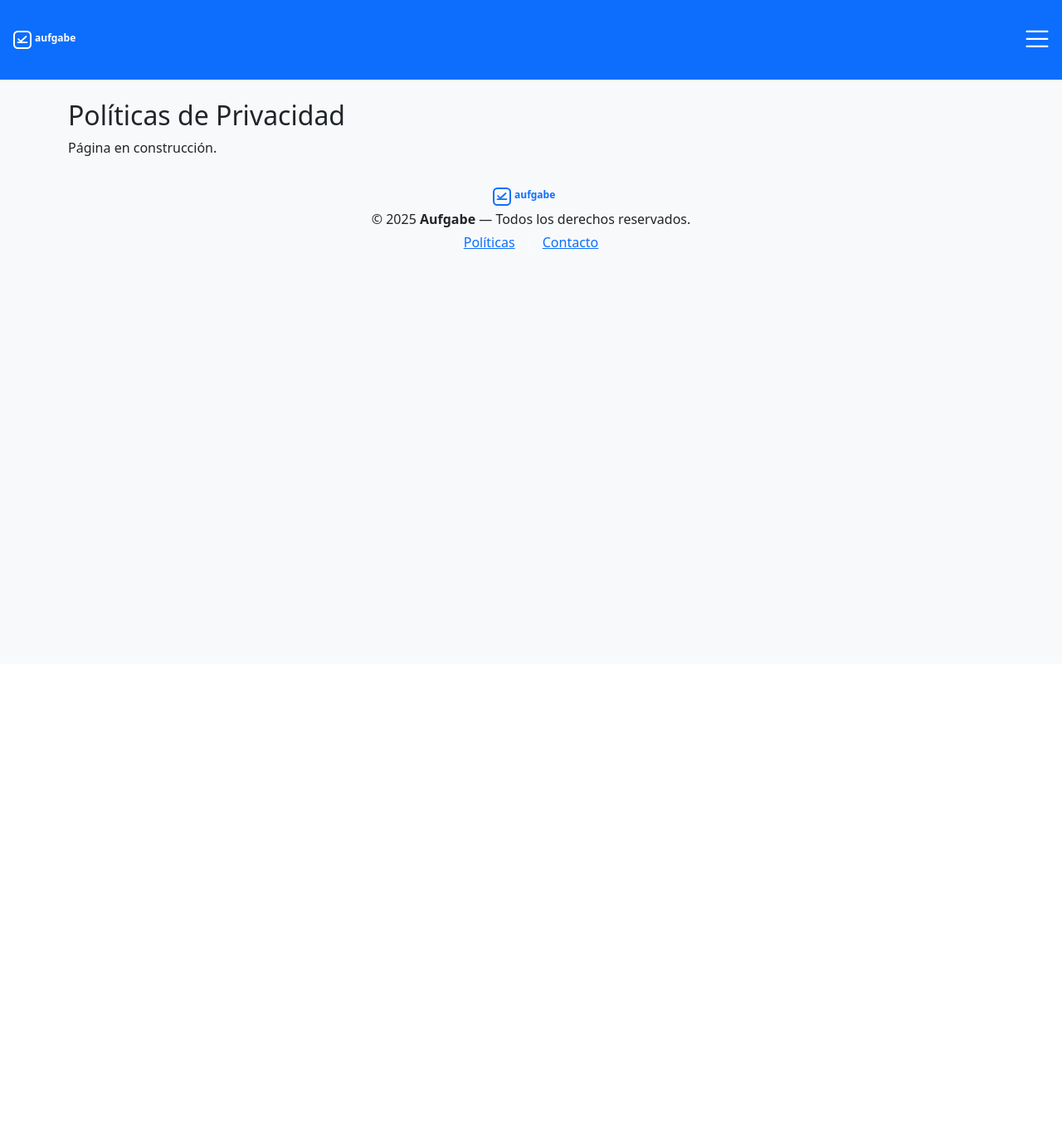
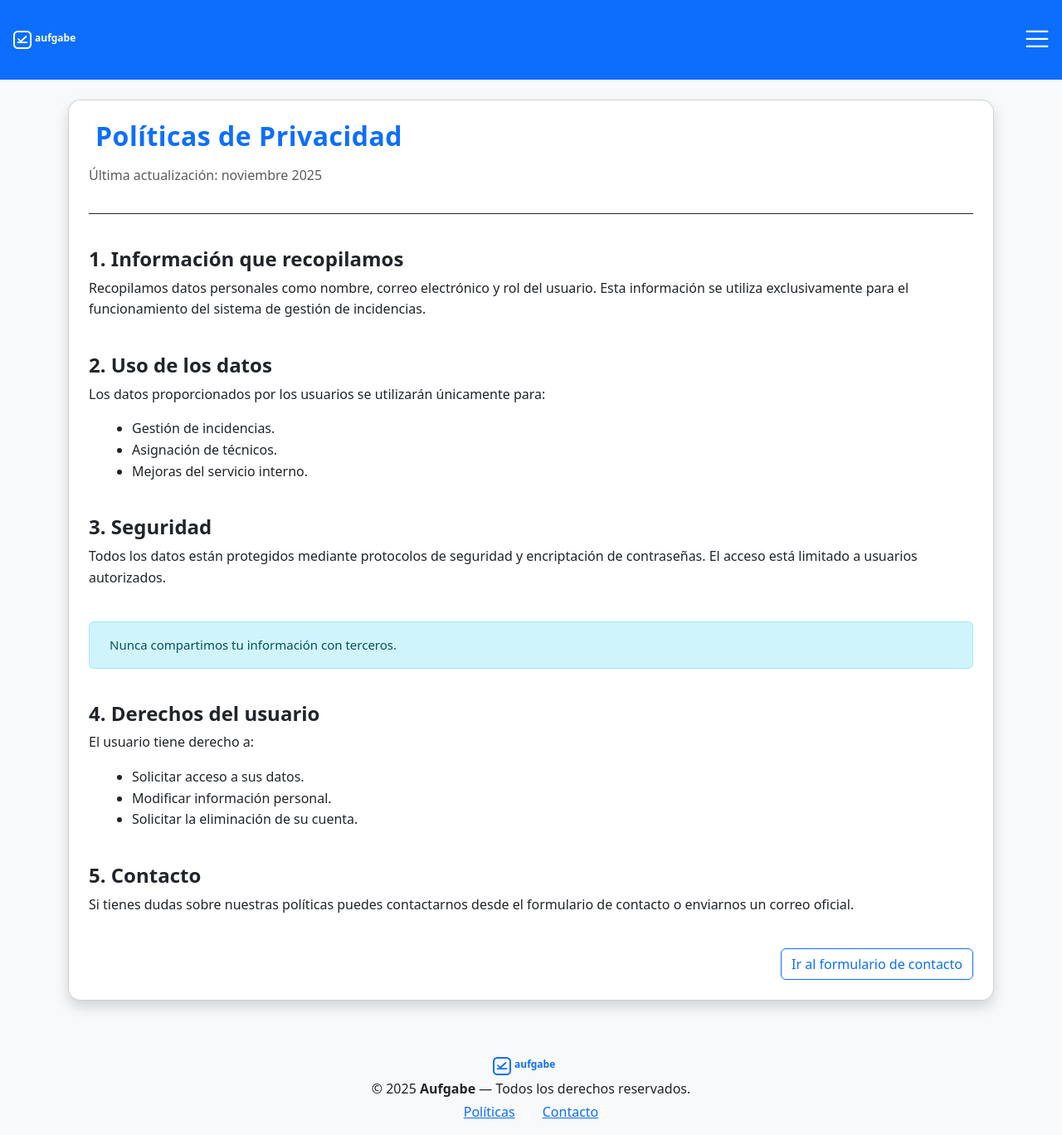
Before and after one commit to AliciaMontinho/Aufgabe, a PHP site: page /politicas.php in a window 1280 px wide. Shown: the whole page at 83% size. Before the commit the page ends 300 px from the top, so only its background shows below. Run offline with PHP 8.4, Linux system fonts and the light colour scheme.

Commit message:
Implementación de página de políticas

```diff
--- /dev/null
+++ b/assets/css/politicas.css
@@ -0,0 +1,34 @@
+/* Animación css+js que hace que los elementos (que son invisibles al cargar la página) se hagan visible de uno
+en uno creando así un efecto óptico elegante */
+.politicas-container .card > * {
+    opacity: 0;
+    transform: translateY(15px);
+    transition: all 0.4s ease;
+}
+
+
+.politicas-container .card > *.aparecer {
+    opacity: 1;
+    transform: translateY(0);
+}
+.politicas-container h2 {
+    letter-spacing: 0.5px;
+}
+
+.politicas-container ul {
+    margin-left: 20px;
+}
+
+.politicas-container p,
+.politicas-container li {
+    font-size: 16px;
+    line-height: 1.6;
+}
+
+.politicas-container .alert {
+    font-size: 15px;
+}
+.aparecer {
+    opacity: 1;
+    transform: translateY(0);
+}
--- /dev/null
+++ b/assets/js/politicas.js
@@ -0,0 +1,26 @@
+document.addEventListener("DOMContentLoaded", () => {
+    setTimeout(() => {
+        const elementos = document.querySelectorAll(".politicas-container .card > *");
+        console.log("Elementos encontrados:", elementos.length);
+
+        elementos.forEach((el, i) => {
+            setTimeout(() => el.classList.add("aparecer"), i * 120);
+        });
+    }, 100);
+
+    //JS para actualizar la fecha automáticamente
+    const fechaSpan = document.getElementById("fecha-actualizacion"); // 👈 ID del span en HTML
+    if (fechaSpan) {
+
+        const meses = [
+            "enero", "febrero", "marzo", "abril", "mayo", "junio",
+            "julio", "agosto", "septiembre", "octubre", "noviembre", "diciembre"
+        ];
+
+        const hoy = new Date();
+        const mes = meses[hoy.getMonth()]; //Como es noviembre guarda como íncice 10 y lo busca en el array
+        const anio = hoy.getFullYear(); //recoge el año actual
+
+        fechaSpan.textContent = `${mes} ${anio}`; //lo que veremos en el HTML
+    }
+});
--- a/views/politicas.php
+++ b/views/politicas.php
@@ -1,8 +1,56 @@
 <?php include_once("../includes/header_login.php"); ?>
+<link rel="stylesheet" href="../assets/css/politicas.css">
 
-<div class="container mt-4">
-  <h2>Políticas de Privacidad</h2>
-  <p>Página en construcción.</p>
+<div class="container mt-4 mb-5 politicas-container">
+  <div class="card shadow p-4" style="border-radius: 15px;">
+    <h2 class="text-primary mb-3 fw-bold">
+      <i class="bi bi-shield-lock me-2"></i>Políticas de Privacidad
+    </h2>
+
+    <p class="text-muted">
+      Última actualización: <span id="fecha-actualizacion"></span>
+    </p>
+
+    <hr>
+
+    <h4 class="fw-semibold mt-4">1. Información que recopilamos</h4>
+    <p>Recopilamos datos personales como nombre, correo electrónico y rol del usuario. Esta información se utiliza exclusivamente para el funcionamiento del sistema de gestión de incidencias.</p>
+
+    <h4 class="fw-semibold mt-4">2. Uso de los datos</h4>
+    <p>Los datos proporcionados por los usuarios se utilizarán únicamente para:</p>
+    <ul>
+      <li>Gestión de incidencias.</li>
+      <li>Asignación de técnicos.</li>
+      <li>Mejoras del servicio interno.</li>
+    </ul>
+
+    <h4 class="fw-semibold mt-4">3. Seguridad</h4>
+    <p>Todos los datos están protegidos mediante protocolos de seguridad y encriptación de contraseñas. El acceso está limitado a usuarios autorizados.</p>
+
+    <div class="alert alert-info mt-4">
+      <i class="bi bi-lock me-2"></i> Nunca compartimos tu información con terceros.
+    </div>
+
+    <h4 class="fw-semibold mt-4">4. Derechos del usuario</h4>
+    <p>El usuario tiene derecho a:</p>
+    <ul>
+      <li>Solicitar acceso a sus datos.</li>
+      <li>Modificar información personal.</li>
+      <li>Solicitar la eliminación de su cuenta.</li>
+    </ul>
+
+    <h4 class="fw-semibold mt-4">5. Contacto</h4>
+    <p>Si tienes dudas sobre nuestras políticas puedes contactarnos desde el formulario de contacto o enviarnos un correo oficial.</p>
+
+    <div class="text-end mt-4">
+      <a href="contacto.php" class="btn btn-outline-primary">
+        <i class="bi bi-envelope"></i> Ir al formulario de contacto
+      </a>
+    </div>
+  </div>
 </div>
 
+
+<script src="../assets/js/politicas.js"></script>
+
 <?php include_once("../includes/footer.php"); ?>
```
